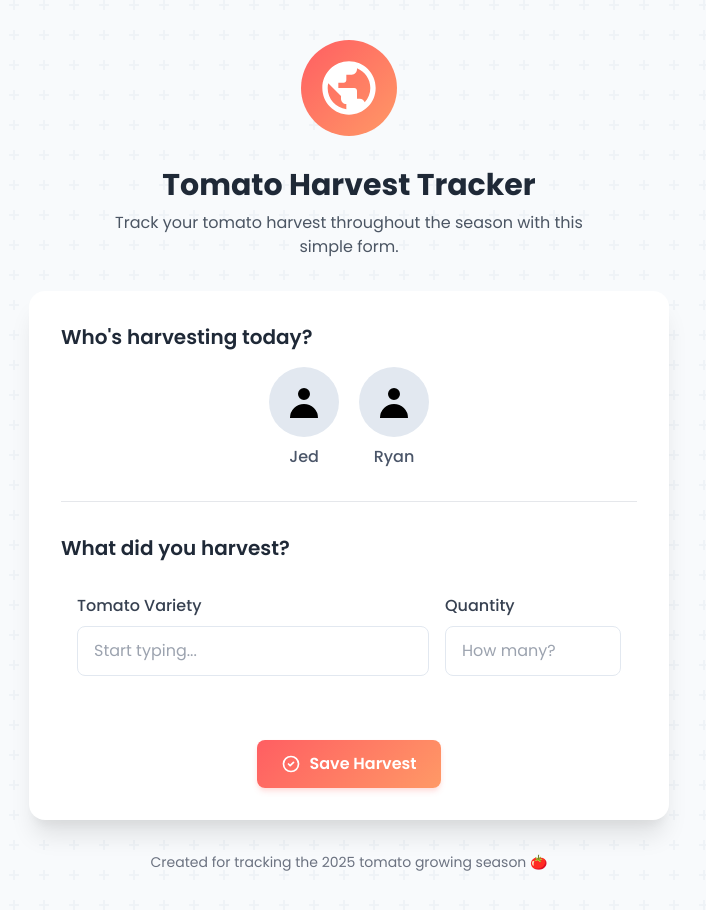
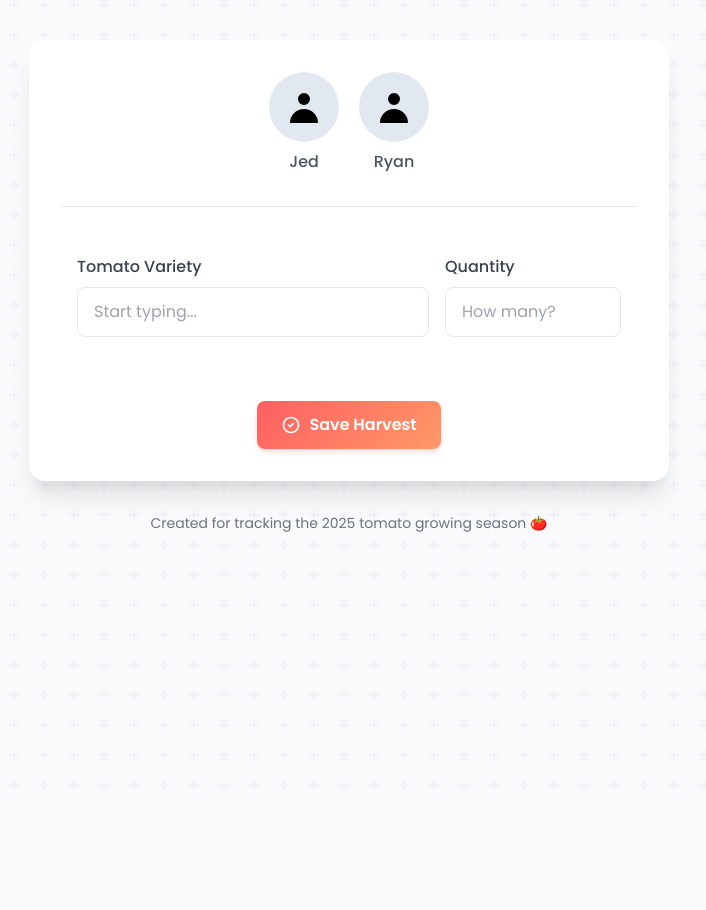
Before and after one commit to jedwood/tomato-tracker, a website: page index.html in a window 1280 px wide. Shown: the whole page, without its empty margins (291-997 px from the left). After the commit the page ends 800 px from the top, so only its background shows below. Drawn offline with nearby package versions, Linux system fonts and the light colour scheme.

Commit message:
minimalize

```diff
--- a/index.html
+++ b/index.html
@@ -179,7 +179,7 @@
 <body class="min-h-screen py-10" x-data="harvestTracker()">
     <div class="container mx-auto px-4 max-w-2xl">
         <!-- Header with illustration -->
-        <div class="text-center mb-8">
+        <!-- <div class="text-center mb-8">
             <div class="inline-block tomato-gradient p-4 rounded-full mb-6">
                 <svg xmlns="http://www.w3.org/2000/svg" class="h-16 w-16 text-white" viewBox="0 0 24 24" fill="currentColor">
                     <path d="M12 2C6.48 2 2 6.48 2 12s4.48 10 10 10 10-4.48 10-10S17.52 2 12 2zm-1 17.93c-3.95-.49-7-3.85-7-7.93 0-.62.08-1.21.21-1.79L9 15v1c0 1.1.9 2 2 2v1.93zm6.9-2.54c-.26-.81-1-1.39-1.9-1.39h-1v-3c0-.55-.45-1-1-1H8v-2h2c.55 0 1-.45 1-1V7h2c1.1 0 2-.9 2-2v-.41c2.93 1.19 5 4.06 5 7.41 0 2.08-.8 3.97-2.1 5.39z" />
@@ -187,7 +187,7 @@
             </div>
             <h1 class="text-3xl font-bold text-gray-800">Tomato Harvest Tracker</h1>
             <p class="text-gray-600 mt-2 max-w-lg mx-auto">Track your tomato harvest throughout the season with this simple form.</p>
-        </div>
+        </div> -->
 
         <!-- Hidden iFrame for response -->
         <iframe id="hiddenIframe" name="hiddenIframe"></iframe>
@@ -197,7 +197,7 @@
             <form id="harvestForm" @submit.prevent="submitForm" class="space-y-8">
                 <!-- Harvester Selection -->
                 <div>
-                    <h2 class="text-xl font-semibold text-gray-800 mb-4">Who's harvesting today?</h2>
+                    <!-- <h2 class="text-xl font-semibold text-gray-800 mb-4">Who's harvesting today?</h2> -->
                     <div class="radio-container">
                         <label class="radio-button">
                             <input type="radio" name="harvester" value="Jed" x-model="harvester" required>
@@ -225,7 +225,7 @@
 
                 <!-- Harvest Entries -->
                 <div>
-                    <h2 class="text-xl font-semibold text-gray-800 mb-4">What did you harvest?</h2>
+                    <!-- <h2 class="text-xl font-semibold text-gray-800 mb-4">What did you harvest?</h2> -->
                     <div class="space-y-4">
                         <template x-for="(entry, index) in entries" :key="index">
                             <div class="flex flex-col md:flex-row md:space-x-4 space-y-4 md:space-y-0 items-end entry-row p-4 rounded-lg" :class="{'bg-orange-50': index < entries.length - 1}">
```
